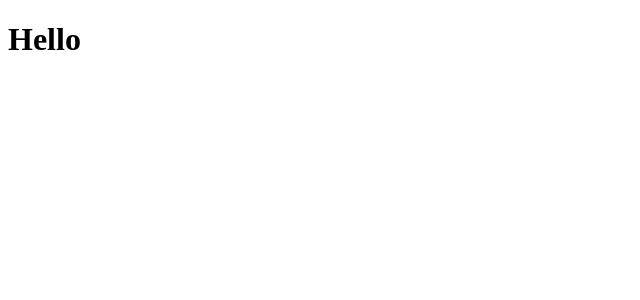
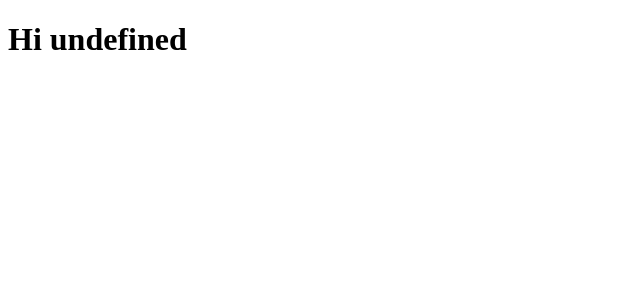
Before and after one commit to s1lvax/dna-todo, a SvelteKit app: page /dashboard in a window 1280 px wide. Shown: the top 300 px of the page, without its empty margins (0-640 px from the left). Built offline with nearby package versions, Linux system fonts and the light colour scheme.

Commit message:
Continuing Login Logic

```diff
--- /dev/null
+++ b/src/lib/stores/UserStore.ts
@@ -0,0 +1,3 @@
+import { writable } from 'svelte/store';
+
+export const loggedUser = writable({});
--- a/src/routes/dashboard/+page.svelte
+++ b/src/routes/dashboard/+page.svelte
@@ -1 +1,5 @@
-<h1>Hello</h1>
+<script>
+    import { loggedUser } from '../../lib/stores/UserStore';
+</script>
+
+<h1>Hi {$loggedUser.username}</h1>
--- a/src/routes/login/+page.server.ts
+++ b/src/routes/login/+page.server.ts
@@ -4,6 +4,9 @@ import { z } from 'zod';
 import { superValidate, setError } from 'sveltekit-superforms/server';
 import type { Actions } from '@sveltejs/kit';
 import bcrypt from 'bcrypt';
+import { loggedUser } from '../../lib/stores/UserStore';
+
+//
 
 const loginSchema = z.object({
 	username: z.string(),
@@ -47,6 +50,7 @@ export const actions = {
 			const passwordCheck = bcrypt.compareSync(password, existingUser.encryptedPassword);
 			//if it returns true, redirect user, if not -> error
 			if (passwordCheck) {
+				loggedUser.set({ username: existingUser.username, userid: existingUser.id }); // Set the loggedUser store with username and userid
 				throw redirect(301, '/dashboard');
 			} else {
 				return setError(form, 'password', 'Incorrect password.');
--- a/src/routes/login/+page.svelte
+++ b/src/routes/login/+page.svelte
@@ -25,6 +25,7 @@
 		{#if $errors.password}<span class="invalid">{$errors.password}</span>{/if}
 		<button>Login{#if $delayed}<span class="delayed"><i class="fa-solid fa-gear fa-spin"></i></span>{/if}</button>
 	</form>
+    <p>Don't have an account? <a href="/register">Register Here</a></p>
 </div>
 
 <style>
--- a/src/routes/register/+page.svelte
+++ b/src/routes/register/+page.svelte
@@ -35,6 +35,7 @@
 		{#if $errors.confirmPassword}<span class="invalid">{$errors.confirmPassword}</span>{/if}
 		<button>Register{#if $delayed}<span class="delayed"><i class="fa-solid fa-gear fa-spin"></i></span>{/if}</button>
 	</form>
+	<p>Already have an account? <a href="/login">Login Here</a></p>
 </div>
 
 <style>
```
